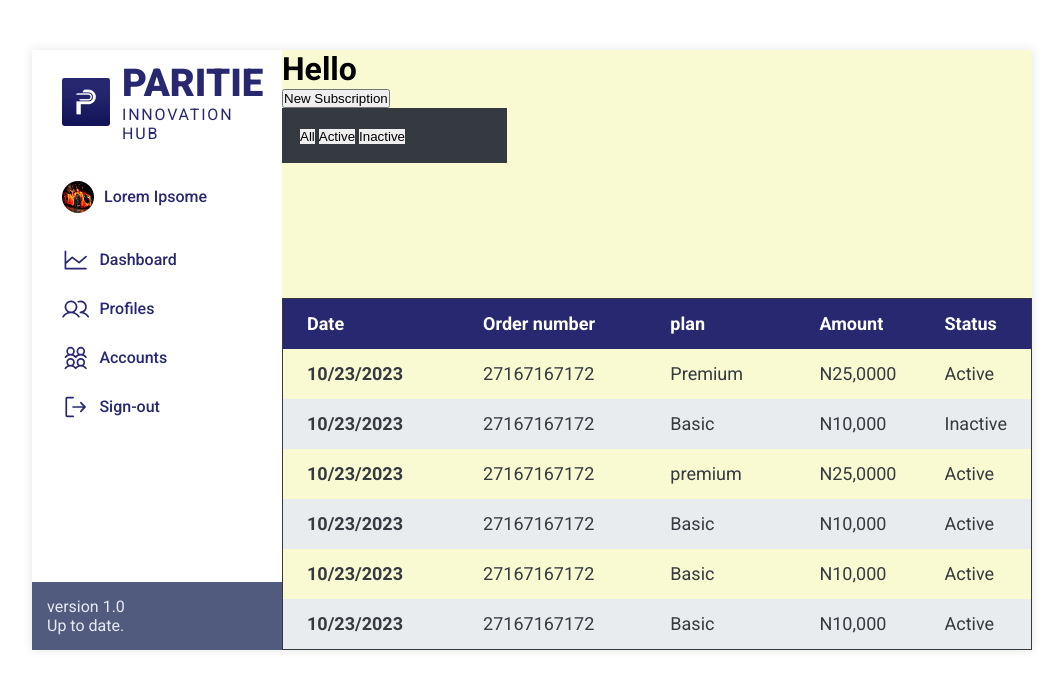
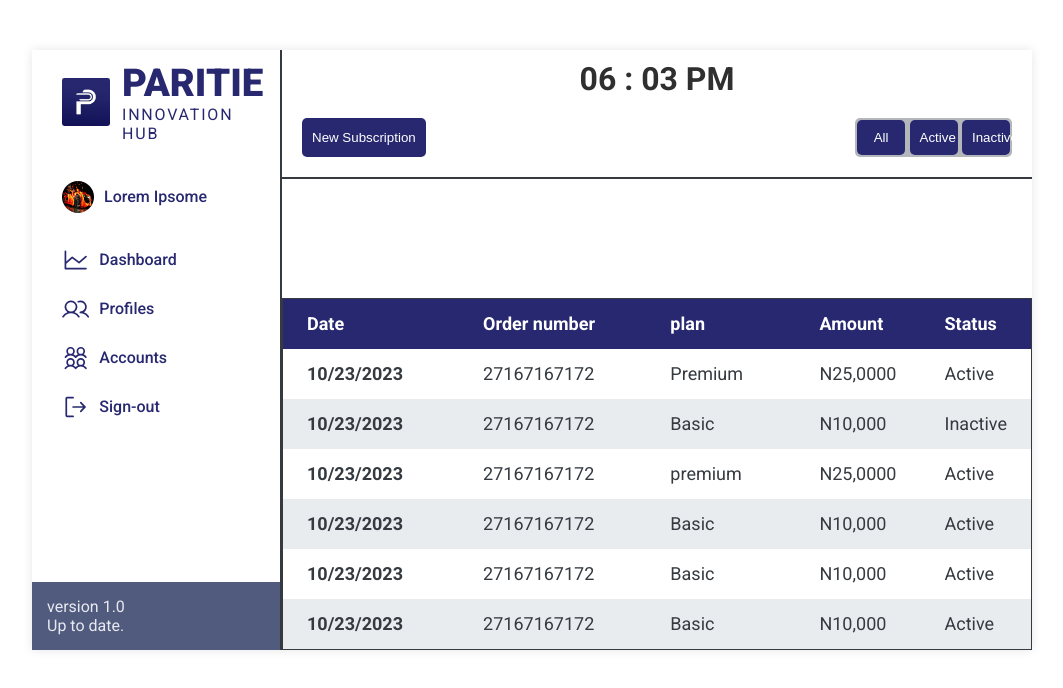
Before and after one commit to abbabashir/customer-subscription, a website: page index.html in a window 1280 px wide. Shown: the whole page, without its empty margins (108-1171 px from the left). Drawn offline with Linux system fonts and the light colour scheme.

Commit message:
some changes

```diff
--- a/index.html
+++ b/index.html
@@ -11,7 +11,7 @@
       href="https://fonts.googleapis.com/css2?family=Hanken+Grotesk:wght@500;700;800&family=Roboto:wght@400;500;700;900&display=swap"
       rel="stylesheet"
     />
-    <title>Customer subscription</title>
+    <title>Customer Subscription</title>
   </head>
   <body>
     <div class="main-container">
@@ -99,11 +99,11 @@
       </div>
 
       <div class="subscription-container">
-        <div>
-          <h1>Hello</h1>
-        <button>New Subscription</button>
+        <h1>06 : 03 PM</h1>
+        <div class="selection-container">
+         <button class="new">New Subscription</button>
 
-        <div class="selection-button">
+         <div class="selection-button">
           <button>All</button>
           <button>Active</button>
           <button>Inactive</button>
--- a/style.css
+++ b/style.css
@@ -24,6 +24,7 @@ body {
     flex-direction: column;
     gap: 1.1rem;
     height: 100%;
+    border-right: 2px solid #343a40;
 }
 
 .nav-items li:hover,
@@ -121,19 +122,47 @@ body {
 }
 
 .selection-button {
-    background-color: #343a40;
-    padding: 18px;
-    width: 30%;
+    background-color: #b3b7bb;
+    padding: 2px;
+    border-radius: 5px;
+    /* width: 20%; */
+}
+.selection-container {
+    display: flex;
+    font-size: 18px;
+    font-weight: 500;
+    justify-content: space-between;
+    padding: 20px;
+    border-bottom: 2px solid #343a40;
+}
+
+.selection-container .new {
+    background-color: #272870;
+    color: #fff;
+    border: none;
+    padding: 10px;
+    border-radius: 5px;
 }
 
 .selection-button button{
     border: 0;
+    border-radius: 5px;
+    padding: 10px;
+    background-color: #272870;
+    color: #fff;
+    width: 48px;
 }
 
 .subscription-container {
-    background-color: lightgoldenrodyellow;
+    /* background-color: #fafad2; */
     display: flex;
     flex-direction: column;
+}
+
+.subscription-container h1 {
+    text-align: center;
+    padding-top: 10px;
+    color: #2f2f30;
 }
 
 .table-container {
```
Also changed, not shown: package.json (added, +24 -0 lines), script.js (added, +43 -0 lines), 2 other files.
